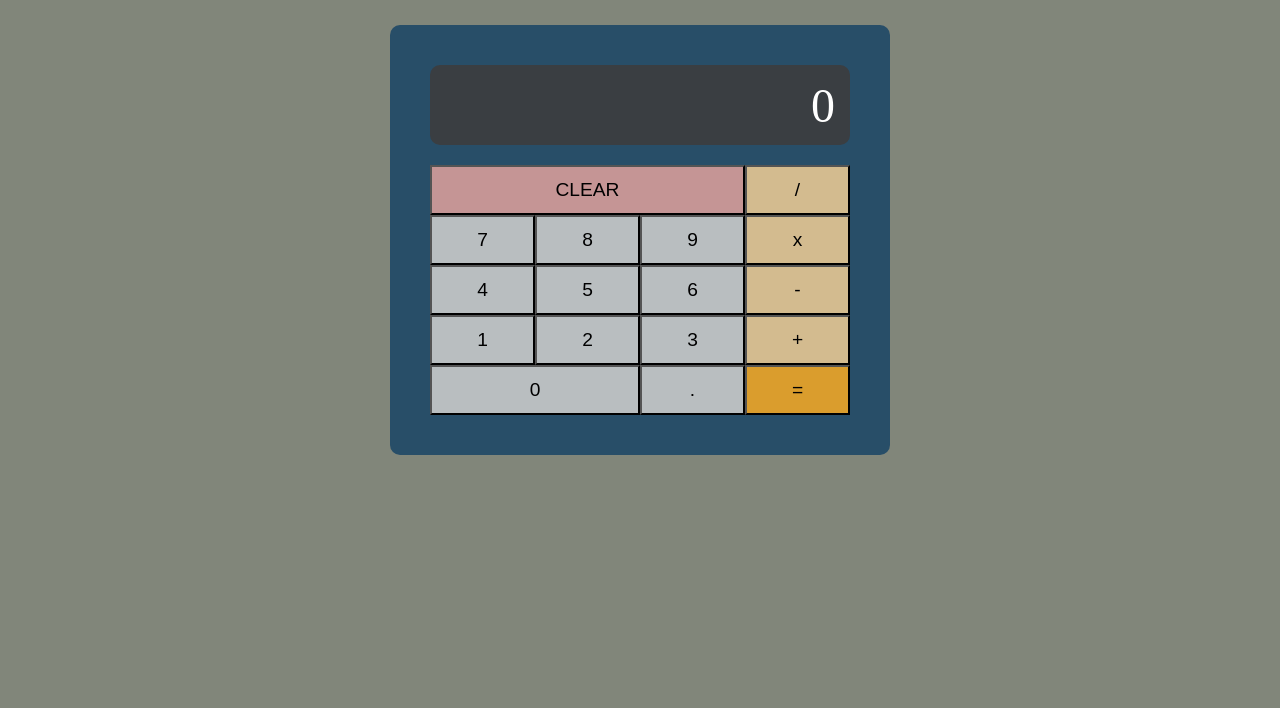
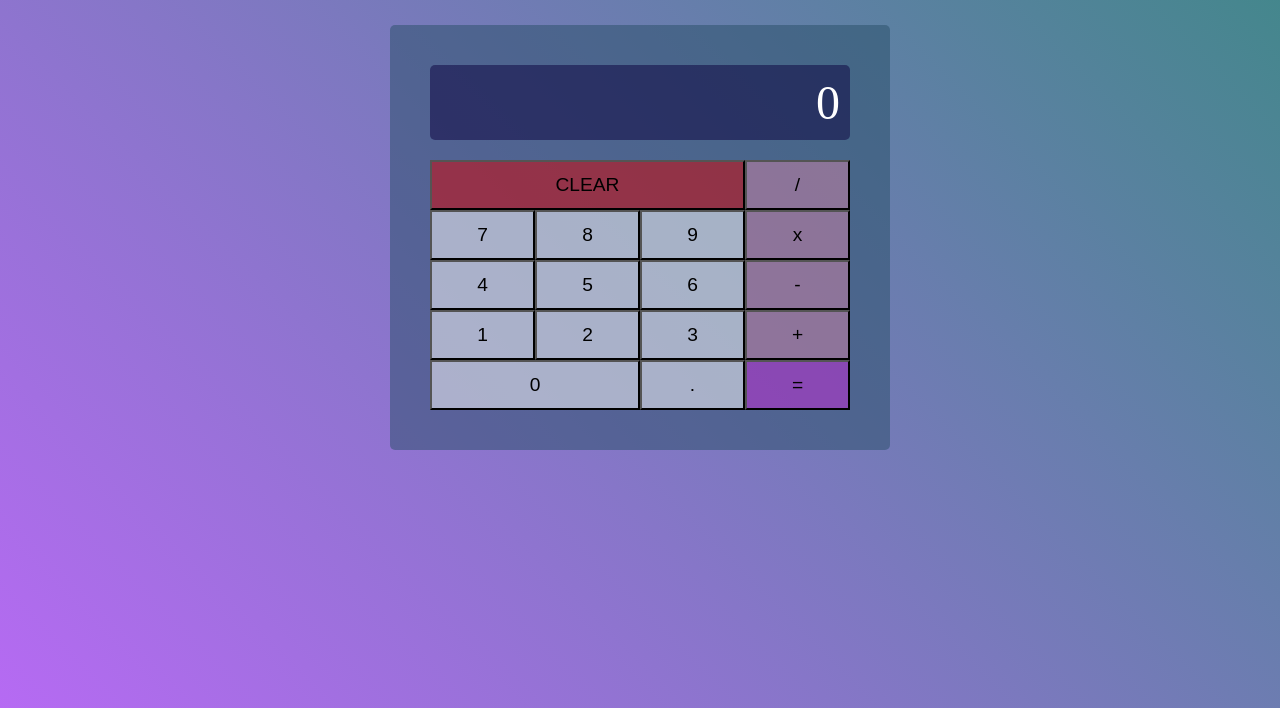
Before and after one commit to haafizzismail/TOP-calculator, a plain HTML site: page index.html in a window 1280 px wide. Shown: the part 92-800 px from the top of the page. Drawn offline with Linux system fonts and the light colour scheme.

Commit message:
add decimal functionality and display word wrap

```diff
--- a/index.html
+++ b/index.html
@@ -38,7 +38,7 @@
             </div>
             <div class="buttons-row">
                 <button class="button number zero">0</button>
-                <button class="button decimal">.</button>
+                <button class="button number decimal">.</button>
                 <button class="button" id="equals">=</button>
             </div>
         </div>
--- a/script.js
+++ b/script.js
@@ -14,11 +14,17 @@ operators.forEach(operator => {
 
         if (numberStore != '') {
             operandA = operate(currentOperator, operandA, numberStore);
+            if (operandA.length > 3) {
+                operandA.substring(3);
+            }
             display.textContent = operandA;
         }
 
+
         currentOperator = e.target.id;
         numberStore = '';
+
+
     });
 })
 
@@ -41,6 +47,8 @@ const numberClicks = document.querySelectorAll('.number');
 numberClicks.forEach(numberClick => {
     numberClick.addEventListener('click', (e) => {
         result = 0;
+        if (e.target.textContent === '.' && numberStore.includes('.')) return;
+
         if (numberStore.charAt(0) === '0') {
             numberStore = numberStore.substring(1);
         }
@@ -58,8 +66,6 @@ function add(operandA, numberStore) {
 }
 
 function subtract(operandA, numberStore) {
-    console.log(operandA);
-    console.log(numberStore);
     operandA = Number(operandA) - Number(numberStore);
     return operandA;
 }
--- a/style.css
+++ b/style.css
@@ -7,37 +7,42 @@
 body {
     display: flex;
     flex-direction: column;
-    justify-content: center;
+    justify-content: flex-start;
     align-items: center;
-    background-color: rgb(129, 134, 122);
+    background: linear-gradient(45deg, rgb(182, 106, 243), rgb(63, 136, 136));
+    height: 100vh;
 }
 
 h1 {
     margin: 40px 0;
-    color: rgb(43, 12, 12)
+    color: rgb(250, 223, 223)
 }
 
 .calculator {
-    background-color: rgb(40, 78, 104);
+    background-color: rgba(40, 78, 104, .5);
     width: 500px;
     display: flex;
     flex-direction: column;
     align-items: center;
     justify-content: center;
-    border-radius: 10px;
+    border-radius: 5px;
     padding: 40px;
 }
 
 .display {
-    background-color: #3a3e42;
+    background-color: rgba(11, 1, 63, 0.5);
     color: white;
     width: 100%;
-    height: 80px;
+    padding: 10px;
     margin-bottom: 20px;
     font-size: 3em;
-    text-align: right;
-    padding: 13px 15px;
-    border-radius: 10px;
+    display: flex;
+    justify-content: flex-end;
+    align-items: center;
+    border-radius: 5px;
+    flex-wrap: wrap;
+    word-wrap: break-word;
+    word-break: break-all;
 }
 
 .buttons {
@@ -56,22 +61,38 @@ h1 {
     width: 105px;
     height: 50px;
     font-size: 1.2em;
-    background-color: rgb(185, 190, 192);
+    background-color: rgba(255, 255, 255, 0.5);
+}
+
+.button:hover {
+    background-color: rgba(255, 255, 255, 0.8);
 }
 
 .clear {
     flex: 2;
-    background-color: rgb(197, 149, 149);
+    background-color: rgba(216, 2, 2, 0.5);
+}
+
+.clear:hover {
+    background-color: rgba(216, 2, 2, 0.8);
 }
 
 .zero {
     flex: 2;
 }
 
-#divide, #multiply, #subtract, #add {
-    background-color: rgb(211, 187, 143);
+.operator {
+    background-color: rgba(207, 132, 167, 0.5);
+}
+
+.operator:hover {
+    background-color: rgba(207, 132, 167, 0.9);
 }
 
 #equals {
-    background-color: rgb(218, 157, 45);
+    background-color: rgba(198, 45, 218, 0.5);
 }
+
+#equals:hover {
+    background-color: rgba(198, 45, 218, 0.9);
+}
```
